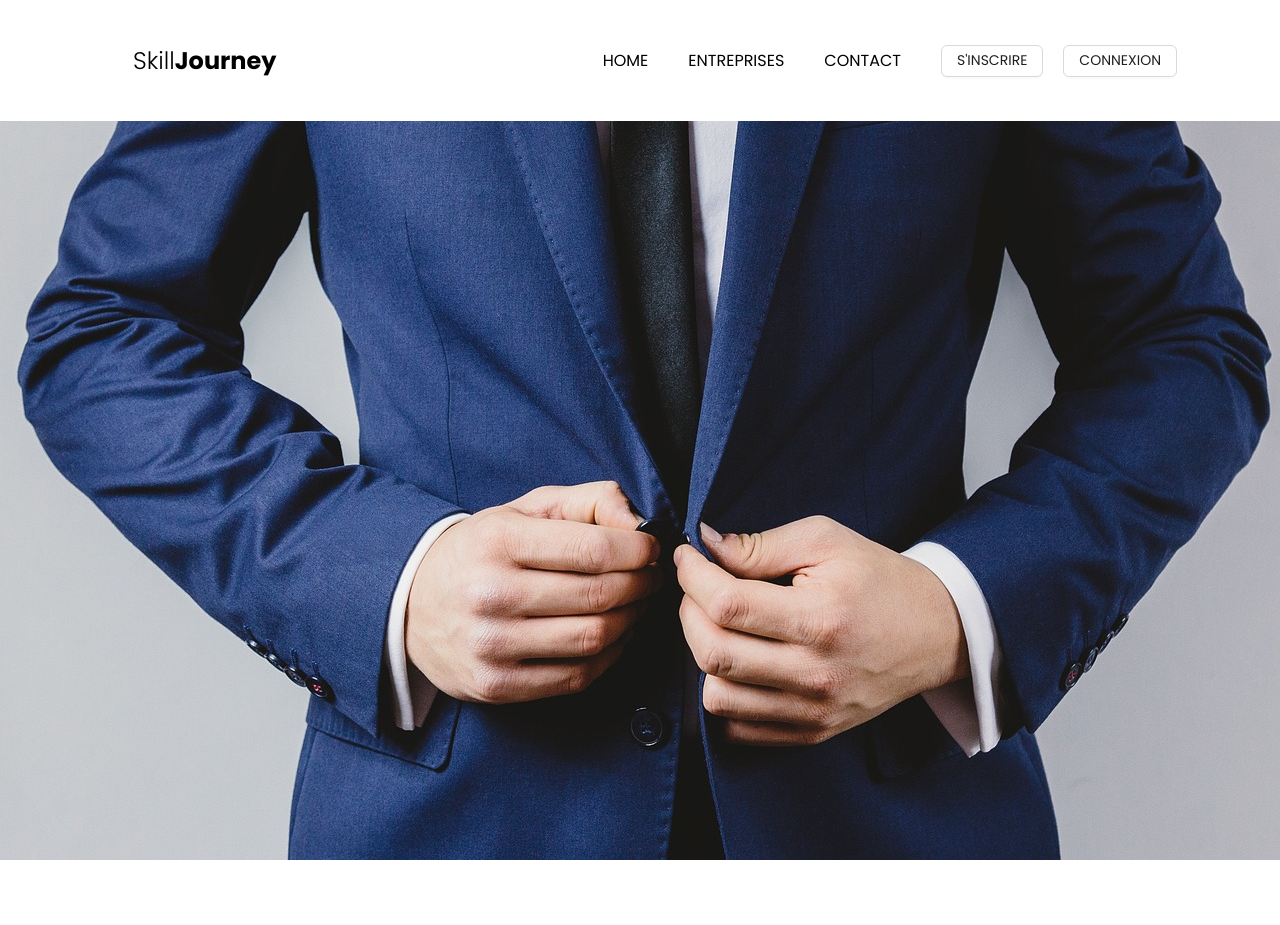
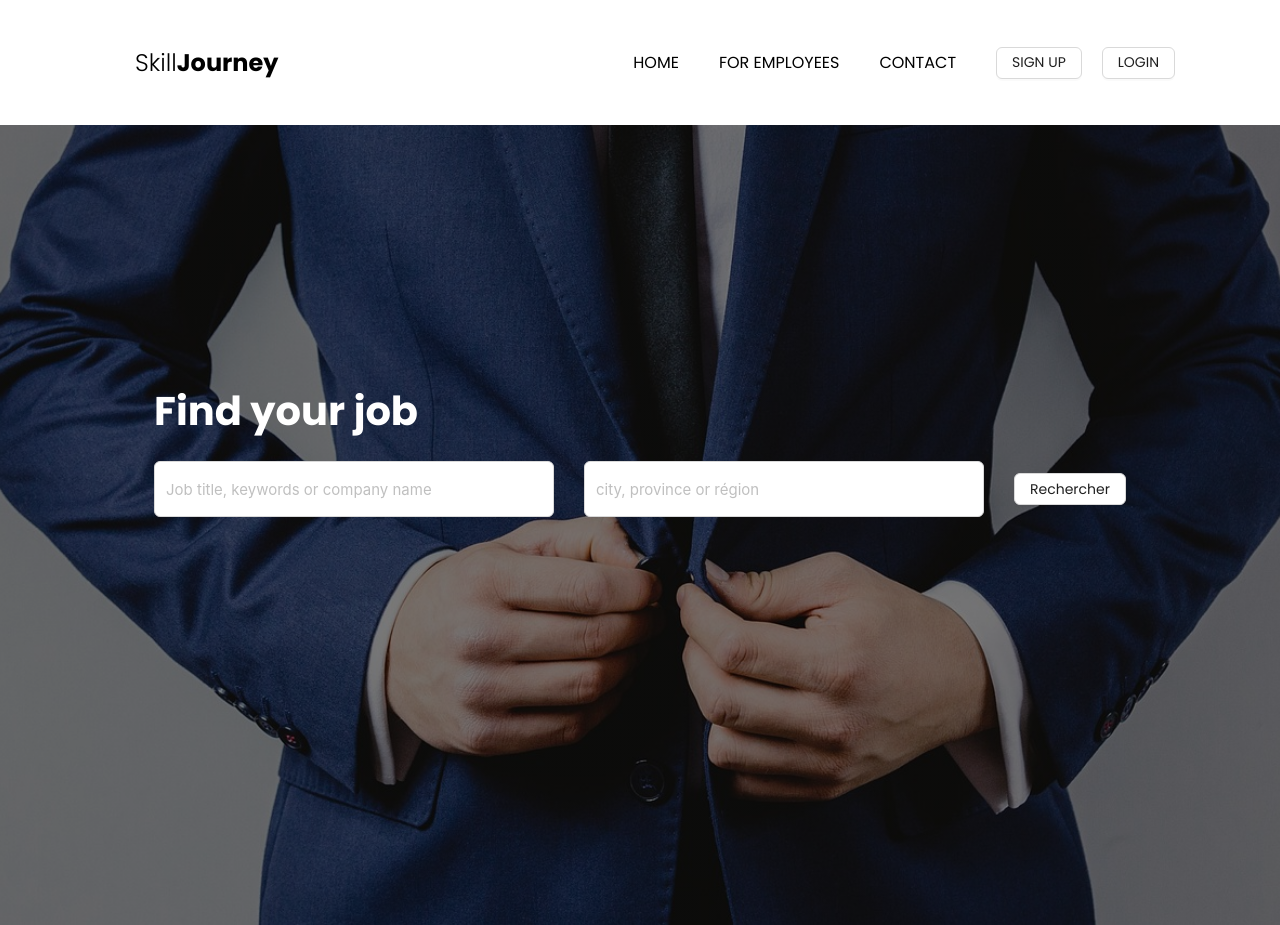
Before and after one commit to SkillJourney/front, a React (Create React App) app in the folder skilljourney/: page / in a window 1280 px wide. Before the commit the page ends 860 px from the top, so only its background shows below. Built offline with nearby package versions, Linux system fonts and the light colour scheme.

Commit message:
init home page, add button, input and search

```diff
--- a/skilljourney/src/components/NavBar.js
+++ b/skilljourney/src/components/NavBar.js
@@ -14,13 +14,13 @@ const NavBar = () => {
             <div className='nav_list'>
                 <ul>
                     <a onClick={() => navigate('/')}><li>HOME</li></a>
-                    <a onClick={() => navigate('/corporate')}><li>ENTREPRISES</li></a>
+                    <a onClick={() => navigate('/corporate')}><li>FOR EMPLOYEES</li></a>
                     <a onClick={() => navigate('/contact')}><li>CONTACT</li></a>
                 </ul>
 
                 <div className='containers_butt'>
-                    <a onClick={() => navigate('/register')}><Button>S'INSCRIRE</Button></a>
-                    <a onClick={() => navigate('/login')}><Button>CONNEXION</Button></a>
+                    <a onClick={() => navigate('/register')}><Button>SIGN UP</Button></a>
+                    <a onClick={() => navigate('/login')}><Button>LOGIN</Button></a>
                 </div>
             </div>
 
--- a/skilljourney/src/pages/HomePage.js
+++ b/skilljourney/src/pages/HomePage.js
@@ -1,11 +1,34 @@
 import React from 'react';
-import backg from '../assets/backs.jpg'
+import { Input, Button, } from 'antd';
+import { SearchOutlined } from '@ant-design/icons';
 
 const HomePage = () => {
+
+
+
     return (
-        <div className='containers_back'>
-            <img src={backg} />
-        </div>
+
+        <div className='containers_home'>
+            <div className='containers_back'>
+                <div className='containers_info_job'>
+                    <div className='title'>
+                        <h2>Find your job</h2>
+                        <div className='search-bar'>
+                            <Input
+                                placeholder="Job title, keywords or company name"
+                            />
+                            <Input
+                                placeholder="city, province or région"
+                            />
+                            <Button>Rechercher</Button>
+                        </div>
+
+                    </div>
+                </div>
+            </div>
+
+
+        </div >
     );
 };
 
--- a/skilljourney/src/styles/components/navbar.css
+++ b/skilljourney/src/styles/components/navbar.css
@@ -3,7 +3,7 @@ nav {
     justify-content: space-between;
     align-items: center;
     width: 100%;
-    padding: 43px;
+    padding: 45px;
 }
 
 .nav-title h1 {
--- a/skilljourney/src/styles/globale.css
+++ b/skilljourney/src/styles/globale.css
@@ -14,12 +14,3 @@
     font-family: var(--font-main);
     scroll-behavior: smooth;
 }
-
-.containers_back {
-    display: flex;
-    z-index: 2;
-}
-
-.containers_back img {
-    width: 9000px;
-}
--- /dev/null
+++ b/skilljourney/src/styles/homepage.css
@@ -0,0 +1,43 @@
+.containers_back {
+    position: absolute;
+    width: 100%;
+    height: 100%;
+    background: linear-gradient(rgba(0, 0, 0, 0.5), rgba(0, 0, 0, 0.5)),
+        url('../assets/backs.jpg');
+    /* Add transparent */
+    background-size: cover;
+    background-position: center;
+    background-attachment: fixed;
+    z-index: 0;
+}
+
+
+.containers_info_job {
+    position: relative;
+    z-index: 1;
+    color: white;
+    display: flex;
+    justify-content: center;
+    margin-top: 20%;
+}
+
+.title h2 {
+    font-size: 2.5rem;
+    margin-bottom: 20px;
+}
+
+.search-bar {
+    display: flex;
+    justify-content: center;
+    align-items: center;
+    gap: 30px;
+}
+
+.search-bar input {
+    width: 400px;
+    height: 7vh;
+}
+
+.search-bar ::placeholder {
+    font-size: 15px;
+}
--- a/skilljourney/src/styles/index.css
+++ b/skilljourney/src/styles/index.css
@@ -1,2 +1,3 @@
 @import url('./globale.css');
 @import url('./components/navbar.css');
+@import url('./homepage.css');
```
